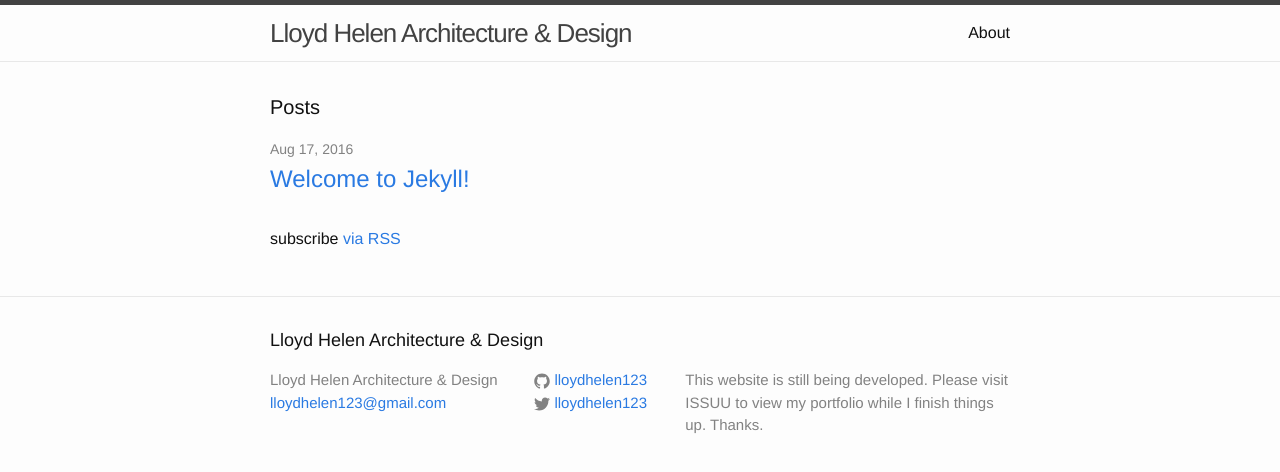
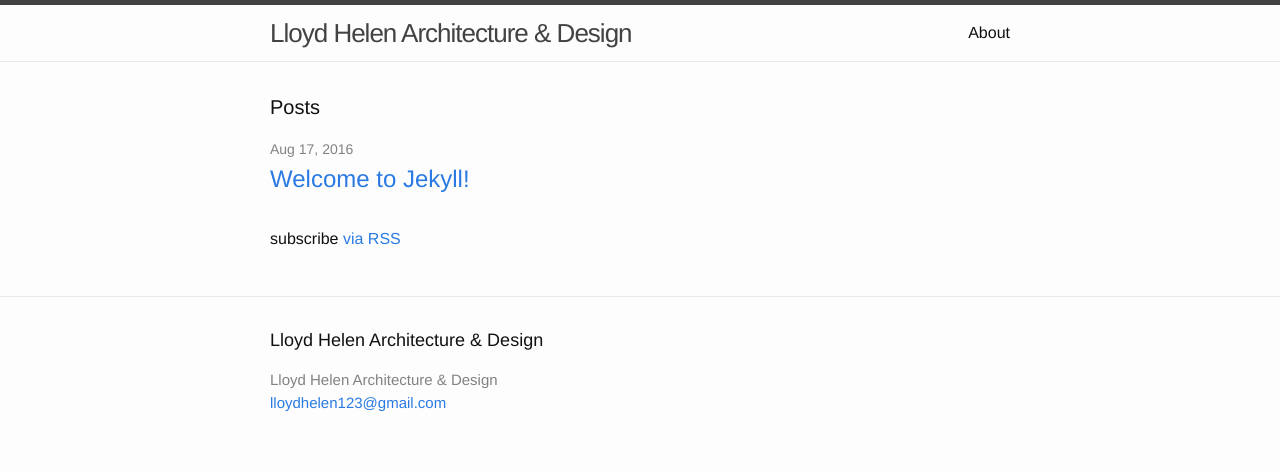
Before and after one commit to lloydhelen123/lloydhelen123.github.io, a Jekyll site: the page built from index.html, in a window 1280 px wide. Shown: the top 472 px of the page. Built offline with Jekyll 4.4.1, drawn with Linux system fonts in a browser that asks for light colours.

Commit message:
Update _config.yml

```diff
--- a/_config.yml
+++ b/_config.yml
@@ -8,12 +8,7 @@
 # Site settings
 title: Lloyd Helen Architecture & Design
 email: lloydhelen123@gmail.com
-description: > # this means to ignore newlines until "baseurl:"
-  This website is still being developed. Please visit ISSUU to view my portfolio while I finish things up. Thanks.
-baseurl: "" # the subpath of your site, e.g. /blog
-url: "http://lloydhelen.com" # the base hostname & protocol for your site
-twitter_username: lloydhelen123
-github_username:  lloydhelen123
+
 
 # Build settings
 markdown: kramdown
```
